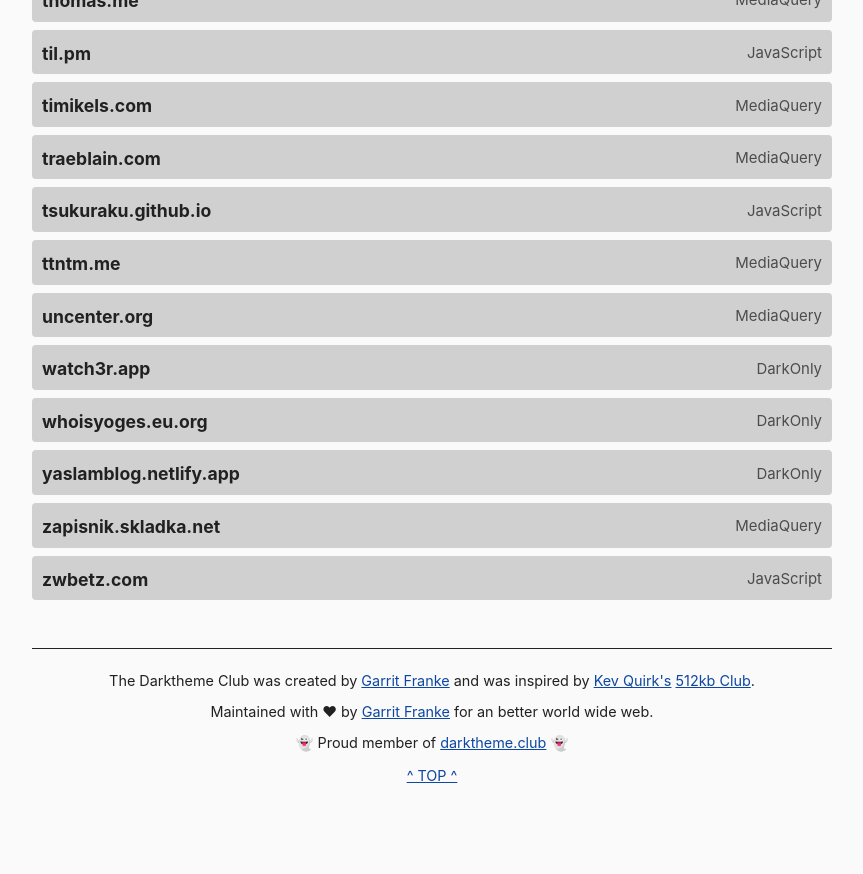
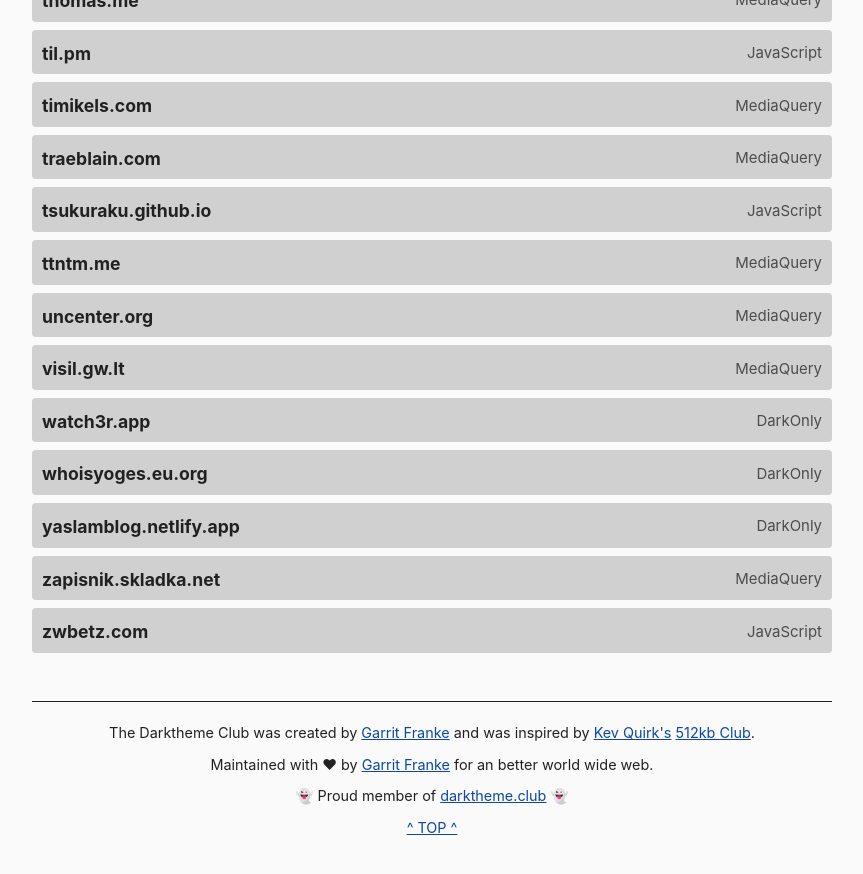
Before and after one commit to katherinek727/darktheme.club, a Jekyll site: the page built from index.md, in a window 1280 px wide and 900 px high, scrolled down 6168 px. Shown: the top 874 px of the window, without its empty margins (208-1071 px from the left). Built offline with Jekyll 4.4.1, drawn with Linux system fonts in a browser that asks for light colours; before the commit the page ends 7016 px from its top, so only the background shows below that.

Commit message:
Added a site to sites.yml

```diff
--- a/_data/sites.yml
+++ b/_data/sites.yml
@@ -1,3 +1,8 @@
+- domain: visil.gw.lt
+  url: https://visil.gw.lt/
+  method: mediaquery
+  last_checked: 2024-04-28
+
 - domain: 250kb.club
   url: https://250kb.club/
   method: mediaquery
```
